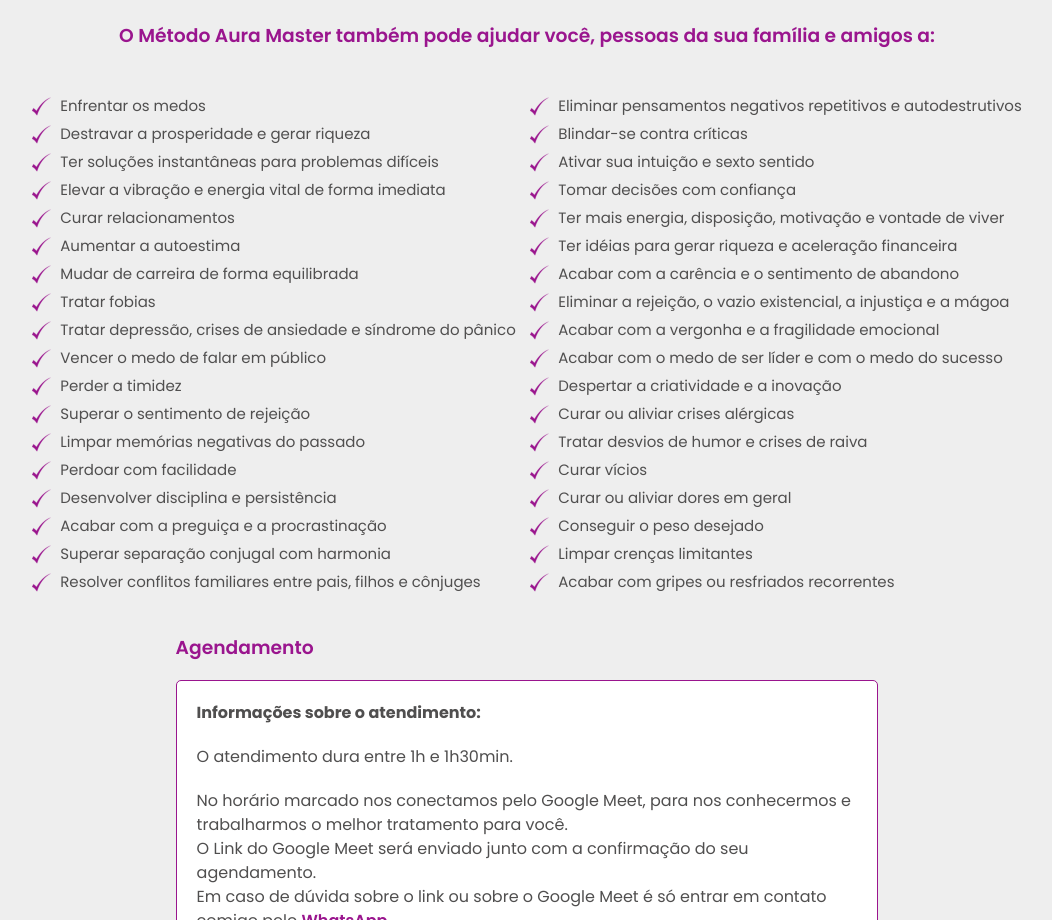
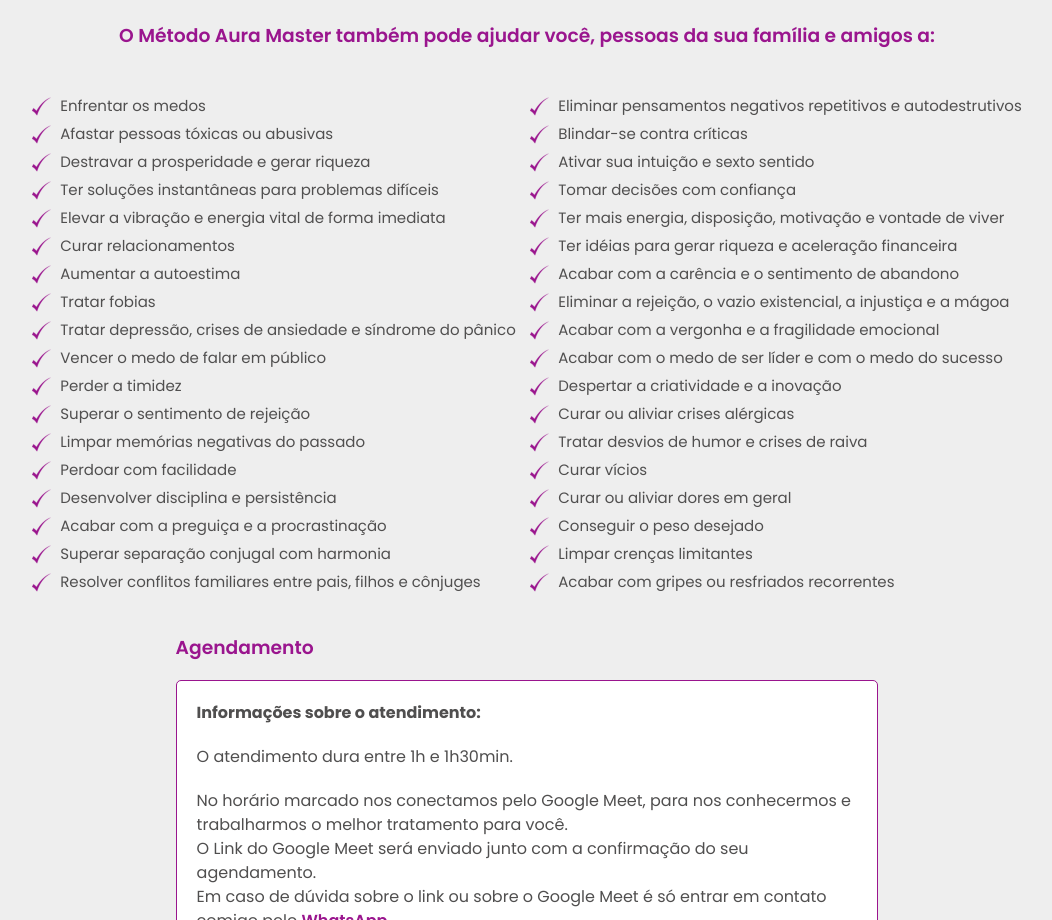
Before and after one commit to alinebastos/alinebastosterapeuta, a React (Create React App) app: page / in a window 1280 px wide. Shown: the part 1220-2140 px from the top of the page, without its empty margins (113-1165 px from the left). Built offline with nearby package versions, Linux system fonts and the light colour scheme.

Commit message:
Add list item

```diff
--- a/src/pages/aura-master/index.js
+++ b/src/pages/aura-master/index.js
@@ -164,12 +164,12 @@ function AuraMaster () {
                 <ListWrapper>
                     <List>
                         <li>Enfrentar os medos</li>
+                        <li>Afastar pessoas tóxicas ou abusivas</li>
                         <li>Destravar a prosperidade e gerar riqueza</li>
                         <li>Ter soluções instantâneas para problemas difíceis</li>
                         <li>Elevar a vibração e energia vital de forma imediata</li>
                         <li>Curar relacionamentos</li>
                         <li>Aumentar a autoestima</li>
-                        <li>Mudar de carreira de forma equilibrada</li>
                         <li>Tratar fobias</li>
                         <li>Tratar depressão, crises de ansiedade e síndrome do pânico</li>
                         <li>Vencer o medo de falar em público</li>
```
